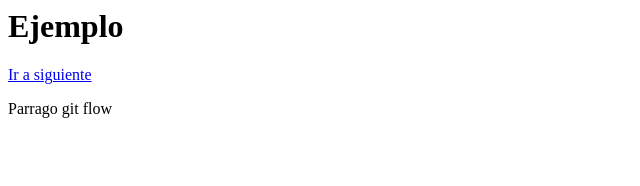
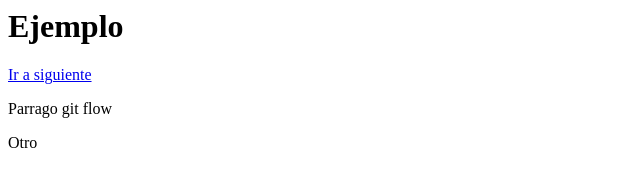
Before and after one commit to jlopezCutonala/improved-octo-succotash, a plain HTML site: page index.html in a window 1280 px wide. Shown: the full height of the page, 0-640 px from the left. Drawn offline with Linux system fonts and the light colour scheme.

Commit message:
Otro parrafo

```diff
--- a/index.html
+++ b/index.html
@@ -5,5 +5,8 @@
         <p>
             Parrago git flow
         </p>
+        <p>
+            Otro
+        </p>
     </body>
 </html>
```
